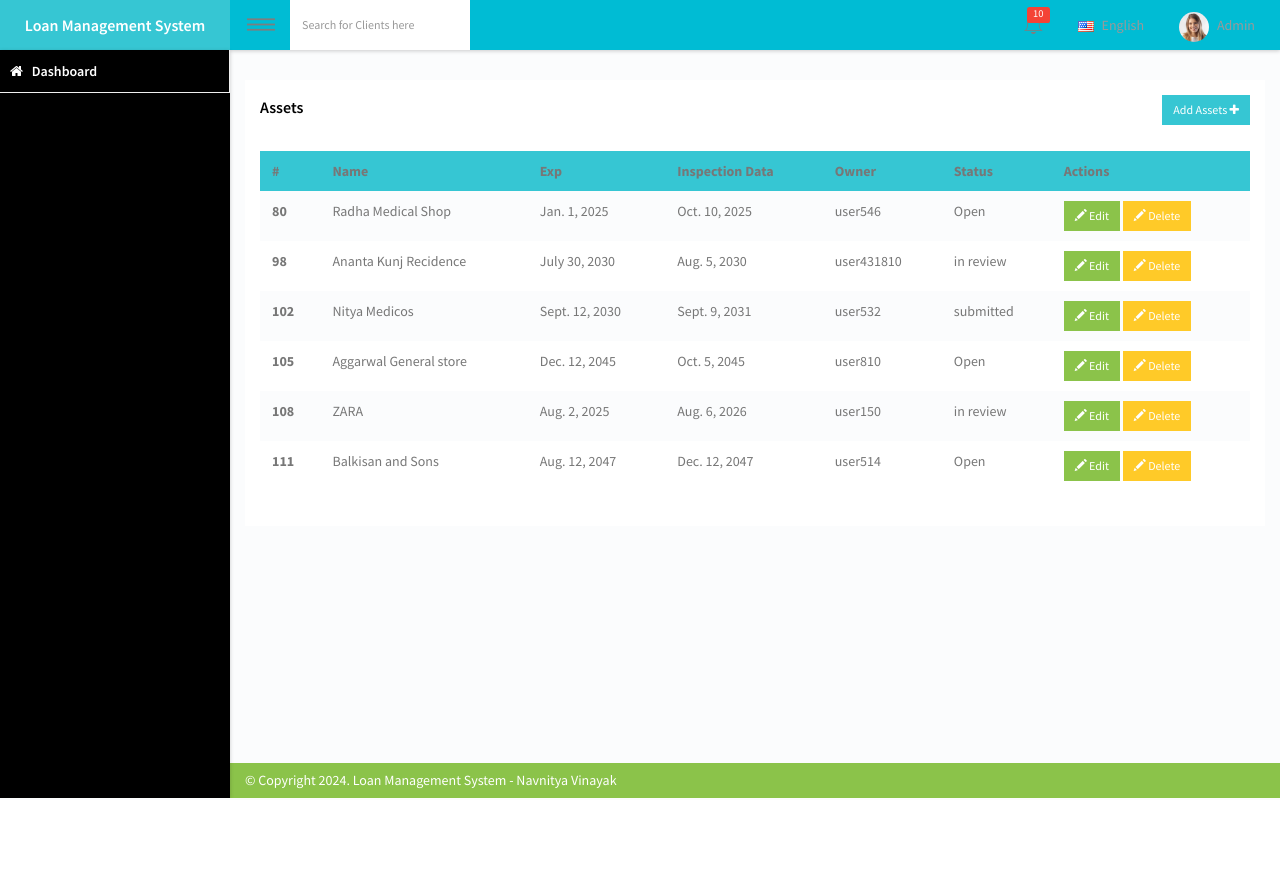
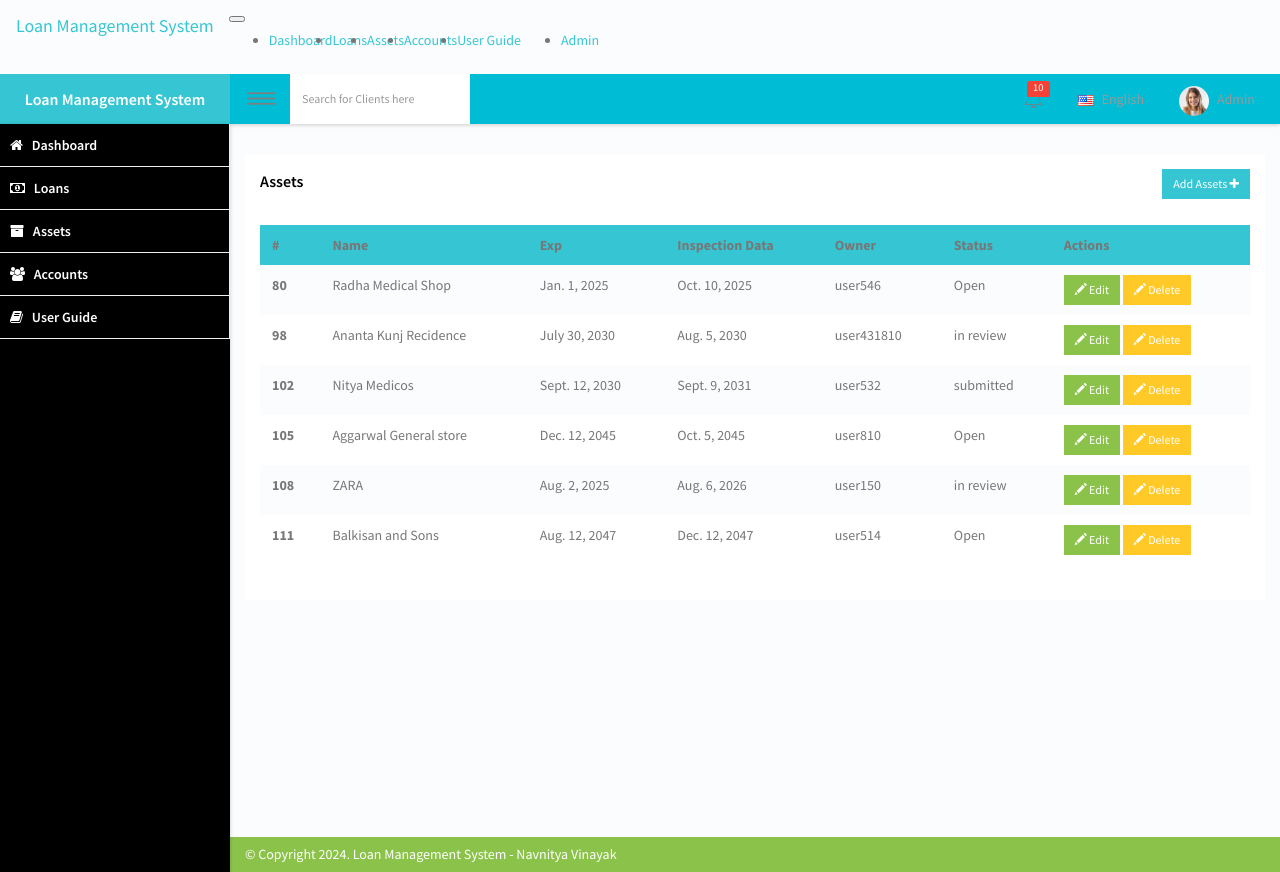
Before and after one commit to Navi025/DjangoLoanPro-Comprehensive-Loan-Management-System, a Django app: page /asset/ in a window 1280 px wide. Before the commit the page ends 798 px from the top, so only its background shows below. Run offline with Django 3.2, Linux system fonts and the light colour scheme; a user stored in the database is signed in; data comes from the database, SQL or seed files in the repository; both versions use the stored data as it was after the commit; some libraries are stand-ins or nearby versions; some web fonts are replaced.

Commit message:
fixing-bugs

```diff
--- a/dashboard/templates/dashboard/addclient.html
+++ b/dashboard/templates/dashboard/addclient.html
@@ -1,4 +1,4 @@
-<html>
+ <html>
 <body>
 <form method="post" enctype="multipart/form-data">
 {% csrf_token %}
--- a/dashboard/templates/dashboard/base.html
+++ b/dashboard/templates/dashboard/base.html
@@ -2,12 +2,10 @@
 <!DOCTYPE html>
 <html lang="en">
 
-<!-- Mirrored from bootstraplovers.com/templates/assan-v2.5/admin/default-admin/page-empty.html by HTTrack Website Copier/3.x [XR&CO'2014], Wed, 04 Jan 2017 14:32:15 GMT -->
 <head>
     <meta charset="utf-8">
     <meta http-equiv="X-UA-Compatible" content="IE=edge">
     <meta name="viewport" content="width=device-width, initial-scale=1">
-        <!-- The above 3 meta tags *must* come first in the head; any other head content must come *after* these tags -->
     <title>{% block title %}{% endblock %}</title>
 
     <!-- Bootstrap -->
@@ -22,20 +20,49 @@
     <!--template custom css file-->
     <link href="{% static 'dashboard/assets/css/style.css'%}" rel="stylesheet">
 
-        <script src="{% static 'dashboard/assets/js/modernizr.js'%}" '></script>
+    <script src="{% static 'dashboard/assets/js/modernizr.js'%}"></script>
 
 </head>
 <body hoe-navigation-type="vertical" hoe-nav-placement="left" theme-layout="wide-layout">
 
-        <!--side navigation start-->
-        <div id="hoeapp-wrapper" class="hoe-hide-lpanel" hoe-device-type="desktop">
+    <!-- Navigation bar for desktop -->
+    <nav class="navbar navbar-expand-lg navbar-dark bg-dark d-none d-lg-flex">
+        <a class="navbar-brand" href="#">Loan Management System</a>
+        <button class="navbar-toggler" type="button" data-toggle="collapse" data-target="#navbarNavDesktop" aria-controls="navbarNavDesktop" aria-expanded="false" aria-label="Toggle navigation">
+            <span class="navbar-toggler-icon"></span>
+        </button>
+        <div class="collapse navbar-collapse" id="navbarNavDesktop">
+            <ul class="navbar-nav mr-auto">
+                <li class="nav-item"><a class="nav-link" href="/dashboard/">Dashboard</a></li>
+                <li class="nav-item"><a class="nav-link" href="/loans/">Loans</a></li>
+                <li class="nav-item"><a class="nav-link" href="/asset/">Assets</a></li>
+                <li class="nav-item"><a class="nav-link" href="/account/borrower/">Accounts</a></li>
+                <li class="nav-item"><a class="nav-link" href="/user-guide/">User Guide</a></li>
+            </ul>
+            <ul class="navbar-nav ml-auto">
+                <li class="nav-item dropdown">
+                    <a href="#" class="nav-link dropdown-toggle" data-toggle="dropdown">Admin</a>
+                    <div class="dropdown-menu dropdown-menu-right">
+                        <a class="dropdown-item" href="#">Inbox <span class="badge badge-warning">3</span></a>
+                        <a class="dropdown-item" href="#">Profile</a>
+                        <a class="dropdown-item" href="#">Settings <span class="badge badge-primary">3/9</span></a>
+                        <a class="dropdown-item" href="#">Calendar</a>
+                        <a class="dropdown-item" href="#">Tasks</a>
+                        <a class="dropdown-item" href="/account/logout/">Logout</a>
+                    </div>
+                </li>
+            </ul>
+        </div>
+    </nav>
+
+    <!-- Sidebar for mobile -->
+    <div id="hoeapp-wrapper" class="hoe-hide-lpanel d-lg-none" hoe-device-type="mobile">
         <header id="hoe-header" hoe-lpanel-effect="shrink">
             <div class="hoe-left-header">
                 <a href="#">Loan Management System</a>
                 <span class="hoe-sidebar-toggle"><a href="#"></a></span>
             </div>
-
-                <div class="hoe-right-header bg-info"  hoe-position-type="relative">
+            <div class="hoe-right-header bg-info" hoe-position-type="relative">
                 <span class="hoe-sidebar-toggle"><a href="#"></a></span>
                 <ul class="left-navbar">
                     <li>
@@ -46,7 +73,6 @@
                             </form>
                         </div>
                     </li>
-
                 </ul>
                 <ul class="right-navbar navbar-right bg-info">
                     <li class="dropdown">
@@ -92,7 +118,7 @@
                             <li><a href="#"><i class="ion-settings"></i> Settings <span class="label label-primary">3/9</span></a></li>
                             <li><a href="#"><i class="ion-calendar"></i> Calendar </a></li>
                             <li><a href="#"><i class="ion-ios-compose"></i> Tasks </a></li>
-                                <li><a href="#"><i class="ion-log-out"></i> Logout </a></li>
+                            <li><a href="/account/logout/"><i class="ion-log-out"></i> Logout </a></li>
                         </ul>
                     </li>
                 </ul>
@@ -100,9 +126,7 @@
         </header>
         <div id="hoeapp-container" hoe-color-type="lpanel-bg7" hoe-lpanel-effect="shrink">
             <aside id="hoe-left-panel" hoe-position-type="absolute" style="background-color: black;">
-
                 <ul class="nav panel-list" style="background-color: black;">
-
                     <li>
                         <a href="/dashboard/" style="background-color: black;" >
                             <i class="fa fa-home" style="color: white;"></i>
@@ -110,30 +134,44 @@
                             <span class="selected"></span>
                         </a>
                     </li>
-
-
+                    <li>
+                        <a href="/loans/" style="background-color: black;" >
+                            <i class="fa fa-money" style="color: white;"></i>
+                            <span class="menu-text" style="color: white;">Loans</span>
+                        </a>
+                    </li>
+                    <li>
+                        <a href="/asset/" style="background-color: black;" >
+                            <i class="fa fa-archive" style="color: white;"></i>
+                            <span class="menu-text" style="color: white;">Assets</span>
+                        </a>
+                    </li>
+                    <li>
+                        <a href="/account/borrower/" style="background-color: black;" >
+                            <i class="fa fa-users" style="color: white;"></i>
+                            <span class="menu-text" style="color: white;">Accounts</span>
+                        </a>
+                    </li>
+                    <li>
+                        <a href="/user-guide/" style="background-color: black;" >
+                            <i class="fa fa-book" style="color: white;"></i>
+                            <span class="menu-text" style="color: white;">User Guide</span>
+                        </a>
+                    </li>
                 </ul>
             </aside><!--aside left menu end-->
-            <!-- /sidebar menu -->
-                   {%block content %}
-                   {%endblock%}
-            <!-- /menu footer buttons -->
-
+            {% block content %}
+            {% endblock %}
             <div class="footer bg-success">
                 <div class="row">
                     <div class="col-sm-12">
                         <span>&copy; Copyright 2024. Loan Management System - Navnitya Vinayak</span>
-                                <div class ="footer bg">
-
+                        <div class="footer bg"></div>
                     </div>
                 </div>
             </div>
-                    <!--footer end-->
-                </section><!--end main content-->
         </div>
     </div><!--end wrapper-->
-
-
 
     <!--Common plugins-->
     <script src="{% static 'dashboard/assets/plugins/jquery/dist/jquery.min.js' %}"></script>
@@ -145,9 +183,6 @@
     <script src="{% static 'dashboard/js/product.js' %}"></script>
     <script src="{% static 'dashboard/js/jquery.formset.js' %}"></script>
 
-
-
 </body>
-
-<!-- Mirrored from bootstraplovers.com/templates/assan-v2.5/admin/default-admin/page-empty.html by HTTrack Website Copier/3.x [XR&CO'2014], Wed, 04 Jan 2017 14:32:15 GMT -->
 </html>
+</create_file>
--- a/dashboard/urls.py
+++ b/dashboard/urls.py
@@ -10,4 +10,5 @@
     path('product/create/', views.product_create, name='create_product'),
     re_path(r'^product/update/(?P<id>\d+)/$', views.product_update, name="update_product"),
     re_path(r'^product/delete/(?P<id>\d+)/$', views.product_delete, name="delete_product"),
+    path('user-guide/', views.user_guide, name='user_guide'),
 ]
--- a/dashboard/views.py
+++ b/dashboard/views.py
@@ -32,6 +32,10 @@
 	else:
 		loantype=loanType.objects.filter(company=request.user.client.company)
 	return render(request, 'dashboard/loantype.html', {'loantype':loantype})
+
+@login_required(login_url='/account/login/')
+def user_guide(request):
+	return render(request, 'dashboard/user_guide.html')
 
 @login_required(login_url='/account/login/')
 @transaction.atomic
--- a/lms/urls.py
+++ b/lms/urls.py
@@ -1,11 +1,12 @@
 from django.contrib import admin
 from django.urls import path, include, re_path
+from django.views.generic import RedirectView
 
 urlpatterns = [
     path('admin/', admin.site.urls),
 
-    # matches /account/****
-    path('account/', include('accounts.urls')),
+    # matches /accounts/****
+    path('accounts/', include('accounts.urls')),
 
     # matches /dashboard/****
     path('dashboard/', include('dashboard.urls')),
@@ -15,4 +16,7 @@
 
     # matches /loans/****
     path('loans/', include('loan.urls')),
+
+    # Redirect /user-guide/ to dashboard user-guide view
+    path('user-guide/', RedirectView.as_view(url='/dashboard/user-guide/', permanent=False)),
 ]
--- a/loan/views.py
+++ b/loan/views.py
@@ -1,6 +1,7 @@
 from django.shortcuts import render
 from django.contrib.auth.mixins import LoginRequiredMixin
 from django.views.generic.list import ListView
+from django.db.models import Q
 from .models import Loan
 
 # Create your views here.
@@ -11,5 +12,6 @@
 
 	def get_context_data(self, **kwargs):
 		context = super(loanList, self).get_context_data(**kwargs)
-		context['loan_list']=Loan.objects.filter(Q(is_staff=False), person__company= self.request.user.person.company)
+		# Removed filter on non-existent 'is_staff' field
+		context['loan_list']=Loan.objects.filter(person__company=self.request.user.person.company)
 		return context
--- a/requirements.txt
+++ b/requirements.txt
@@ -1,3 +1,2 @@
 Django==5.0.6
 django-ajax-selects==3.0.2
-Pillow==10.3.0
```
Also changed, not shown: dashboard/templates/dashboard/user_guide.html (added, +34 -0 lines), README.md, db.sqlite3, 10 other files. Lines whose indentation alone changed are shown as unchanged.
